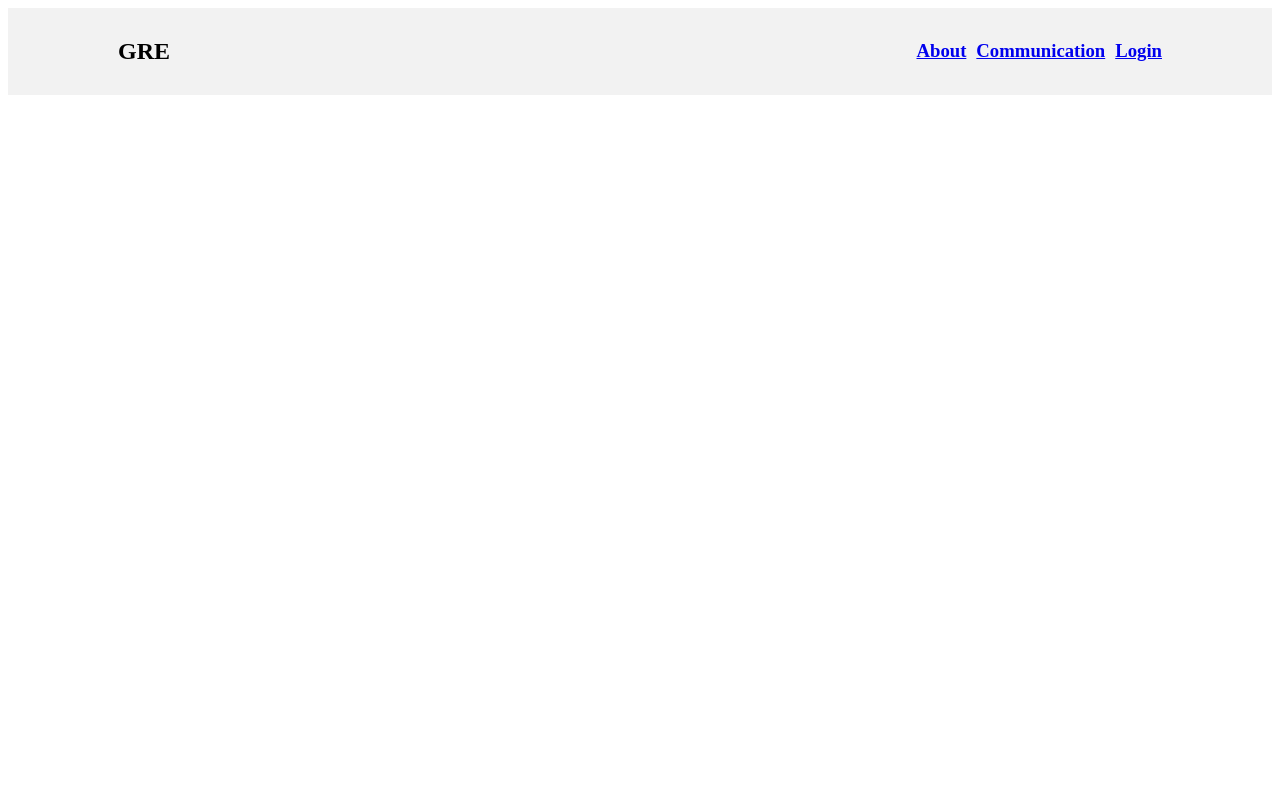
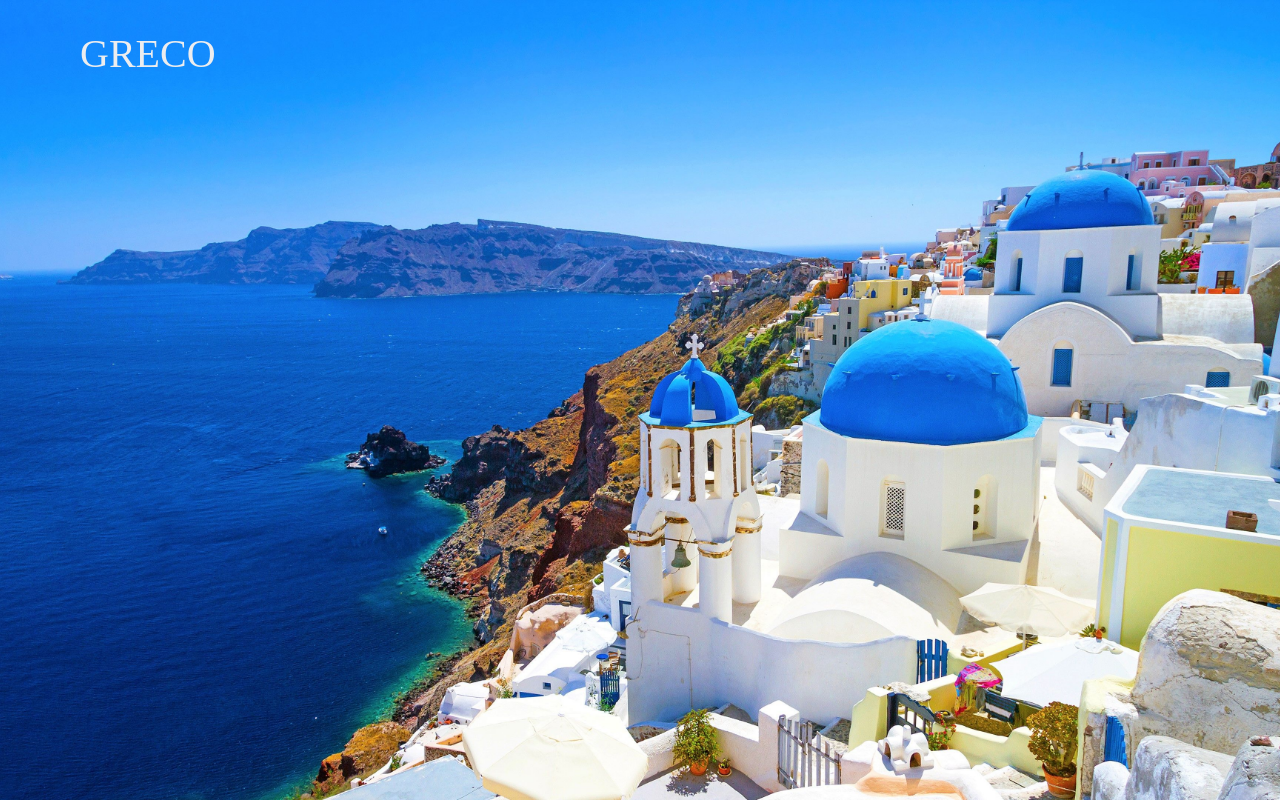
Before and after one commit to Streaptijazz/landing-page, a plain HTML site: page index.html in a window 1280 px wide. Drawn offline with Linux system fonts and the light colour scheme.

Commit message:
creating landing page for real estate

```diff
--- a/index.html
+++ b/index.html
@@ -1,3 +1,4 @@
+<!--
 <!DOCTYPE html>
 <html lang="en">
 <head>
@@ -11,7 +12,7 @@
     <link rel="stylesheet" type="text/css" href="./home.css">
   </head>
 <body>
-    <header class="header">
+    <hero class="hero">
         <div class="logo">
           <h2>GRE</h2>
         </div>
@@ -23,3 +24,28 @@
     </header>
 </body>
 </html>
+-->
+
+<!DOCTYPE html>
+<html lang="en">
+<head>
+    <meta charset="UTF-8">
+    <title>GRECO</title>
+    <link rel="stylesheet" href="styles.css">
+</head>
+<body>
+    <div class="hero-container">
+        <img src="./links and images/496881.jpg" class="background-image" alt="Background Image">
+        <div class="logo-container">
+            <span class="logo-text">GRECO</span>
+        </div>
+        <div class="title-container">
+            <h1 class="title">Title</h1>
+        </div>
+        <div class="text-container">
+            <p class="text-below-title">Text below the title</p>
+            <h2 class="conversion-title">Conversion Title</h2>
+        </div>
+    </div>
+</body>
+</html>
--- /dev/null
+++ b/styles.css
@@ -0,0 +1,62 @@
+/* CSS for the hero shot using Flexbox */
+
+body {
+  margin: 0;
+  padding: 0;
+}
+
+.hero-container {
+  display: flex;
+  flex-direction: column;
+  align-items: flex-start;
+  justify-content: flex-start;
+  width: 100%;
+  height: 100vh;
+  overflow: hidden;
+  position: relative;
+}
+
+.background-image {
+  position: absolute;
+  top: 0;
+  left: 0;
+  width: 100%;
+  height: 100%;
+  object-fit: cover;
+}
+
+.logo-container {
+  position: absolute;
+  top: 30px;
+  left: 80px;
+}
+
+.logo-text {
+  color: #ecedef;
+  font-size: 40px;
+}
+
+.title-container {
+  margin: 20px;
+}
+
+.title {
+  color: #ffffff;
+  font-size: 36px;
+}
+
+.text-container {
+  align-self: flex-start;
+  margin: 20px;
+}
+
+.text-below-title {
+  color: #ffffff;
+  font-size: 18px;
+  margin-bottom: 10px;
+}
+
+.conversion-title {
+  color: #ffffff;
+  font-size: 24px;
+}
```
Also changed, not shown: css.txt, links and images/496881.jpg (added), links and images/merakos_05_santorini-oia_1743x752.webp (added), pages/about.html (deleted), pages/communication.html (deleted), pages/login.html (deleted).
